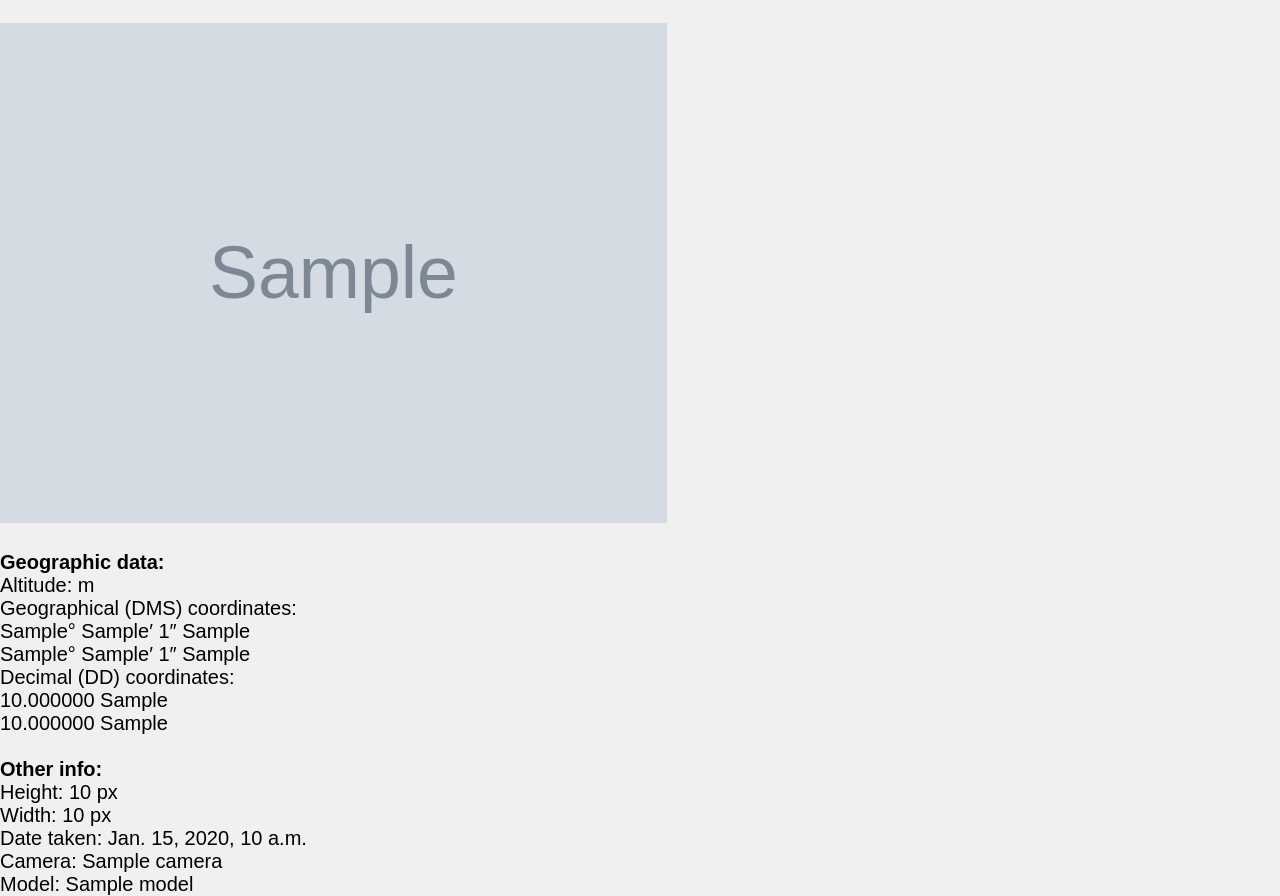
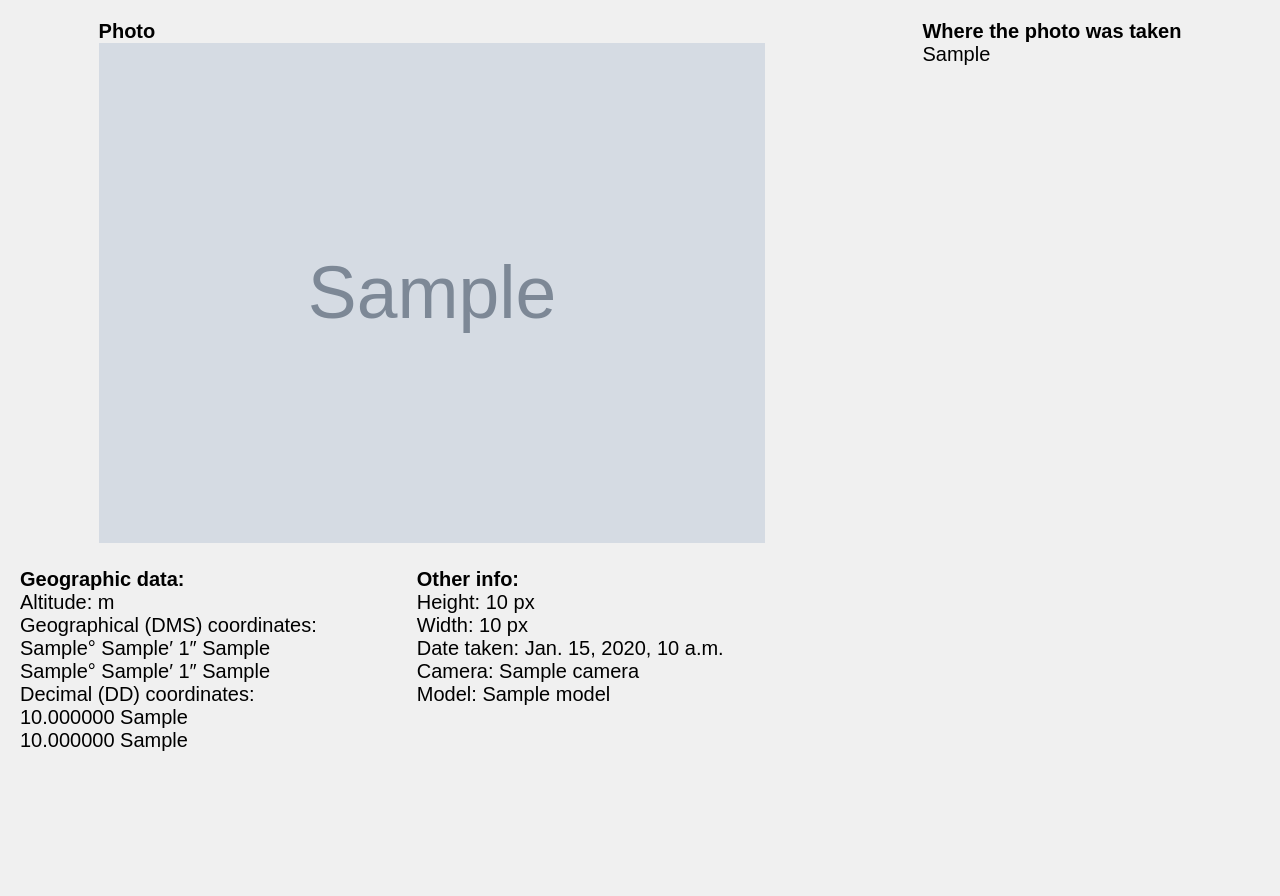
Before and after one commit to 117marta/Photo_info, a Django app: template photo/photo_app/templates/photo_app/photo-info.html in a window 1280 px wide. Shown: the part 139-1035 px from the top of the page. After the commit the page ends 890 px from the top, so only its background shows below. Run offline with Django 3.2, Linux system fonts and the light colour scheme; the template is opened without the code that fills it: most values are stand-ins (such as "Sample title", 1, 10 or a date in 2020); grey boxes marked "Sample" are stand-in pictures.

Commit message:
Add a map - to see where the photo was taken

```diff
--- a/photo/photo_app/static/css/style.css
+++ b/photo/photo_app/static/css/style.css
@@ -21,3 +21,16 @@ header {
 /*  display: flex;*/
 /*  justify-content: center;*/
 /*}*/
+
+.info_graphical {
+  display: flex;
+  justify-content: space-around;
+  margin: 20px;
+  /*border: solid black;*/
+}
+
+.info_text {
+  display: flex;
+  margin: 20px;
+  gap: 50px;
+}
--- a/photo/photo_app/templates/photo_app/photo-info.html
+++ b/photo/photo_app/templates/photo_app/photo-info.html
@@ -11,16 +11,18 @@
     <h1>Photo information</h1>
 </header>
 
-<br>
-<!--Zdj: <img src="{{ MEDIA_URL }}{{ img.photo }}">-->
-<!--Zdj: <img src="/photo/media/{{ img.photo }}">-->
-<!--Zdj: <img src="/photo/media/img/cylinder.png/">-->
+<section class="info_graphical">
+    <div class="photo_img">
+        <strong>Photo<br></strong>
+        <img src="{{ img.photo.url }}" alt="Photo" height="500px">
+    </div>
+    <div class="photo_map">
+        <strong>Where the photo was taken<br></strong>
+        {{ m|safe }}<br>
+    </div>
+</section>
 
-
-<img src="{{ img.photo.url }}" alt="Photo" height="500px">
-<br><br>
-
-<section>
+<section class="info_text">
     <div class="photo_coordinates">
         <strong>Geographic data:<br></strong>
         Altitude: {% widthratio alt.0 alt.1 1 %} m<br>
```
Also changed, not shown: photo/photo_app/views.py (+23 -1 lines).
